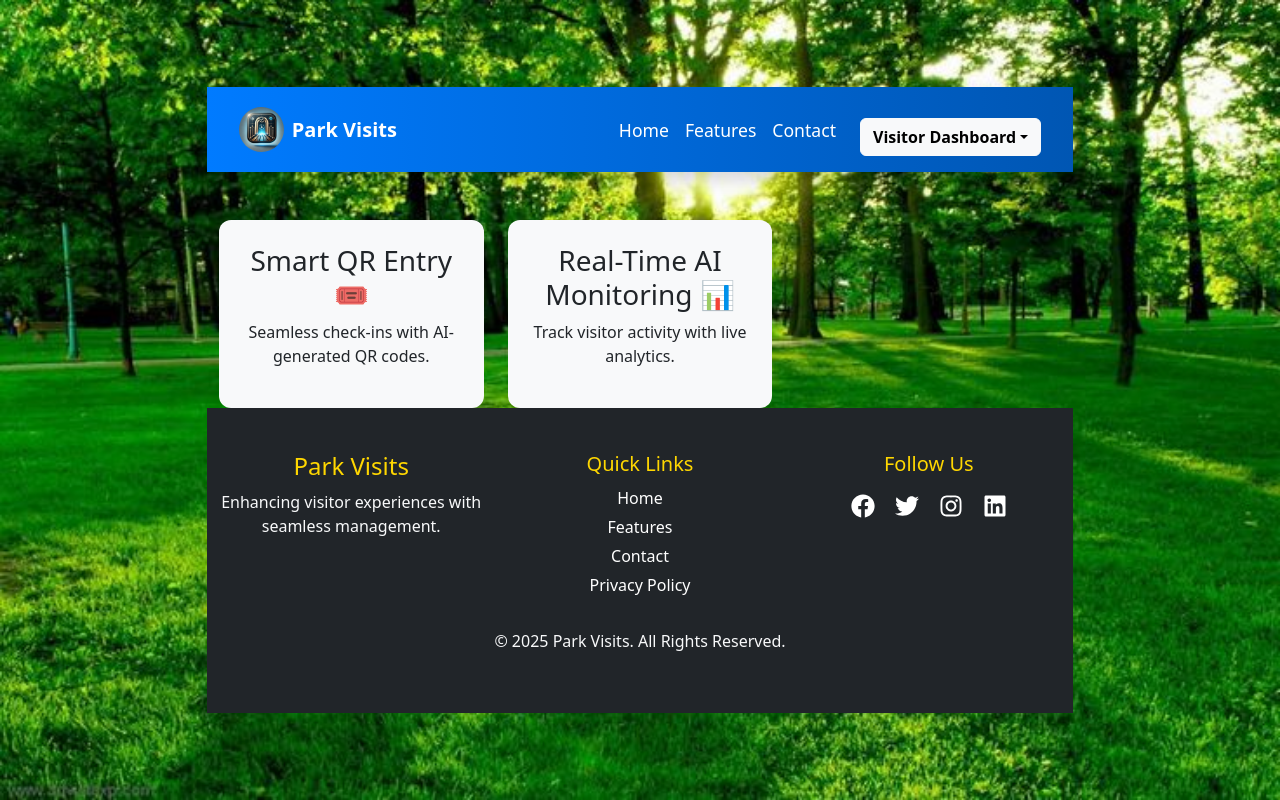
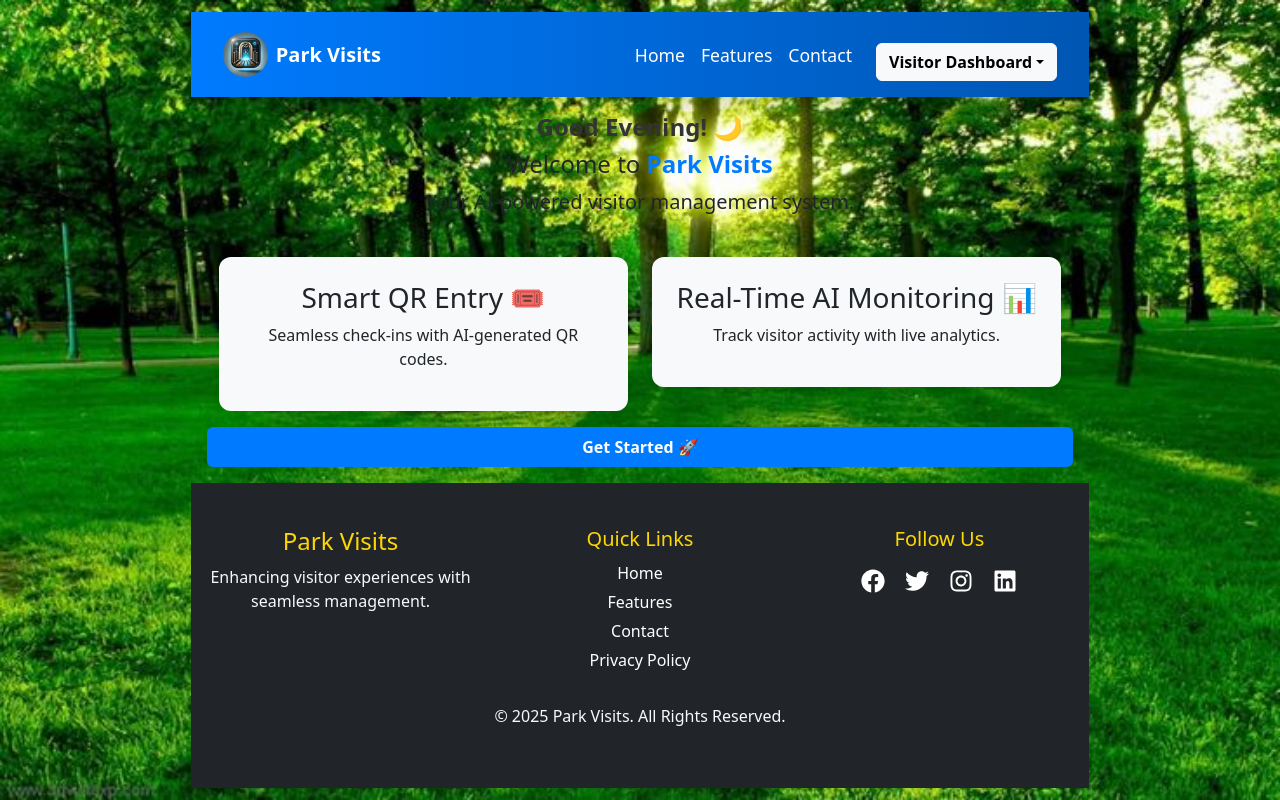
Before and after one commit to pranav1495/frontend, a React (Vite) app: page /home in a window 1280 px wide. Built offline with nearby package versions, Linux system fonts and the light colour scheme; sample sign-in values are in the browser's storage; a small style sheet from the web is missing.

Commit message:
Updated login.jsx

```diff
--- a/src/Components/Home/Home.css
+++ b/src/Components/Home/Home.css
@@ -1,29 +1,55 @@
 .home-container {
-  animation: fadeIn 1.2s ease-in-out;
+  display: flex;
+  flex-direction: column;
+  align-items: center;
+  text-align: center;
+  padding: 20px;
+}
+
+.greeting-text {
+  font-size: 24px;
+  font-weight: bold;
+  color: #333;
 }
 
 .brand-name {
+  color: #007bff;
   font-weight: bold;
-  color: #ffd700;
 }
 
 .feature-card {
   background: #f8f9fa;
   border-radius: 12px;
-  transition: transform 0.3s, box-shadow 0.3s;
+  box-shadow: 2px 4px 10px rgba(0, 0, 0, 0.1);
+  text-align: center;
+  transition: transform 0.3s ease-in-out;
 }
 
 .feature-card:hover {
   transform: translateY(-5px);
-  box-shadow: 0 4px 15px rgba(0, 0, 0, 0.2);
-}
-
-/* Fade-in animation */
-@keyframes fadeIn {
-  from { opacity: 0; transform: translateY(20px); }
-  to { opacity: 1; transform: translateY(0); }
 }
 
 .fade-in {
-  animation: fadeIn 1s ease-in-out;
+  animation: fadeIn 1s ease-in;
 }
+
+@keyframes fadeIn {
+  from { opacity: 0; }
+  to { opacity: 1; }
+}
+
+/* Mobile Styles */
+@media (max-width: 768px) {
+  .greeting-text {
+    font-size: 20px;
+  }
+
+  .feature-card {
+    padding: 15px;
+    font-size: 14px;
+  }
+
+  .btn {
+    width: 100%;
+  }
+}
--- a/src/Components/Home/Home.jsx
+++ b/src/Components/Home/Home.jsx
@@ -20,18 +20,23 @@
 
   return (
     <>
-      <div className="home-container">
+      <div className="home-container d-flex flex-column align-items-center text-center p-3">
+
+        {/* Greeting Section */}
+        <h2 className="greeting-text">{greeting}</h2>
+        <h4>Welcome to <span className="brand-name">Park Visits</span></h4>
+        <p className="lead">Your AI-powered visitor management system.</p>
 
         {/* Features Section */}
-        <div className="container mt-5">
-          <div className="row text-center">
-            <div className="col-md-4">
+        <div className="container mt-4">
+          <div className="row g-4">
+            <div className="col-md-6 col-sm-12">
               <div className="feature-card p-4 fade-in">
                 <h3>Smart QR Entry 🎟️</h3>
                 <p>Seamless check-ins with AI-generated QR codes.</p>
               </div>
             </div>
-            <div className="col-md-4">
+            <div className="col-md-6 col-sm-12">
               <div className="feature-card p-4 fade-in">
                 <h3>Real-Time AI Monitoring 📊</h3>
                 <p>Track visitor activity with live analytics.</p>
@@ -39,7 +44,15 @@
             </div>
           </div>
         </div>
-        </div>
+
+        {/* CTA Button */}
+        <button
+          className="btn btn-primary mt-3 px-4 py-2 fw-bold fade-in"
+          onClick={() => navigate("/register")}
+        >
+          Get Started 🚀
+        </button>
+      </div>
     </>
   );
 }
```
